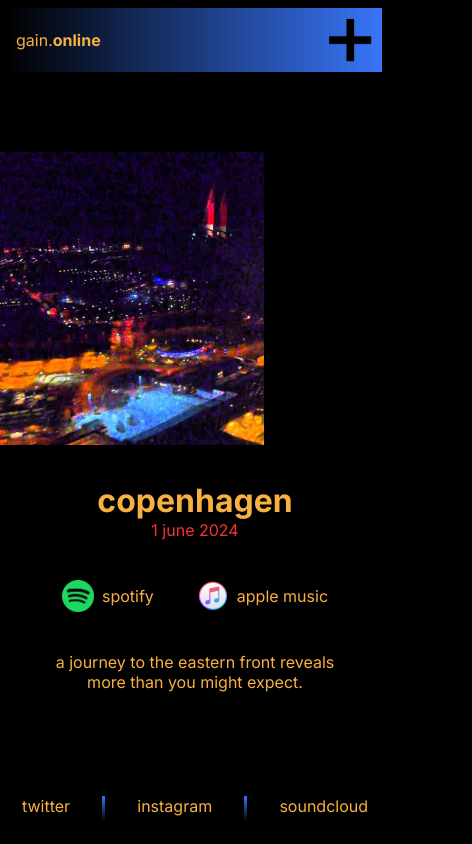
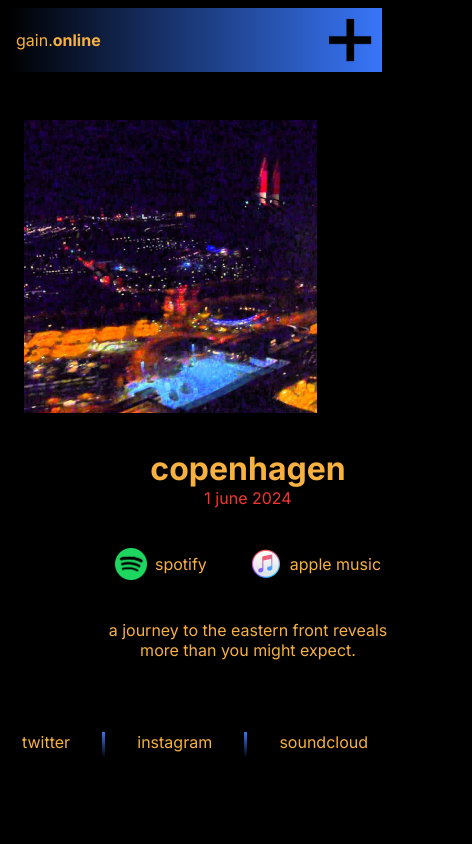
Before and after one commit to hharris56/gain.online, a Next.js app: page /audio/copenhagen in a window 390 px wide. Shown: the whole page, 472 px wide, since content can reach past the window. Built offline with nearby package versions, Linux system fonts and the light colour scheme.

Commit message:
double wrapping issue

```diff
--- a/src/app/audio/commuter/page.tsx
+++ b/src/app/audio/commuter/page.tsx
@@ -10,7 +10,6 @@ export default function Commuter(){
     document.documentElement.style.setProperty("--accent-color", "lightgrey");
 
     return (
-        <div className={"album-page-container" + (isMobile ? " album-page-mobile" : "")}>
         <DefaultAudioPage
             title="commuter"
             date="26 january 2024"
@@ -21,6 +20,5 @@ export default function Commuter(){
             }}
             description="a jazz jungle ep inspired by the sounds of the morning commute. this project came to be while searching for different sounds to use as background noise in the ep's first single 'tuned in'. i ended up finding a morning radio traffic report that fit so well with the track it sparked the idea for commuter and the rest was history. my favorite songs off the ep are 'european domestic' and 'marlboro red light'."
         />
-        </div>
     )
 }
--- a/src/app/audio/copenhagen/page.tsx
+++ b/src/app/audio/copenhagen/page.tsx
@@ -13,8 +13,7 @@ export default function Copenhagen(){
     document.documentElement.style.setProperty("--secondary-text-color", "#f23430");
 
     return (
-        <div className={"album-page-container" + (isMobile ? " album-page-mobile" : "")}>
-            <DefaultAudioPage
+        <DefaultAudioPage
             title="copenhagen"
             date="1 june 2024"
             cover="/art/albums/copenhagen/copenhagen cover.jpg"
@@ -22,7 +21,7 @@ export default function Copenhagen(){
                 spotify: "https://open.spotify.com/track/1kX29xlXs2Aqi02tLduRmP?si=3e8bbb44b7a24b81",
                 apple: "https://music.apple.com/us/album/copenhagen/1744846213?i=1744846214"
             }}
-            description="a journey to the eastern front reveals more than you might expect."/>
-        </div>
+            description="a journey to the eastern front reveals more than you might expect."
+        />
     )
 }
--- a/src/app/audio/jungleJungle/page.tsx
+++ b/src/app/audio/jungleJungle/page.tsx
@@ -13,7 +13,6 @@ export default function JungleJungle(){
     document.documentElement.style.setProperty("--secondary-text-color", "#f23430");
 
     return (
-        <div className={"album-page-container" + (isMobile ? " album-page-mobile" : "")}>
         <DefaultAudioPage
             title="jungle jungle"
             date="19 november 2023"
@@ -24,6 +23,5 @@ export default function JungleJungle(){
             }}
             description="celebrate the night."
         />
-        </div>
     )
 }
```
Lines whose indentation alone changed are shown as unchanged.
